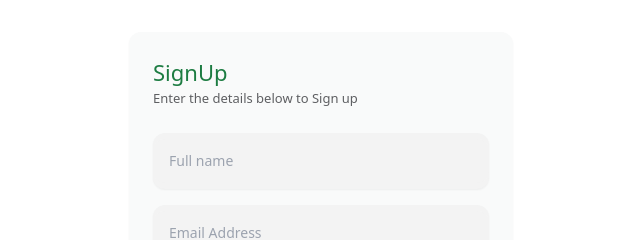
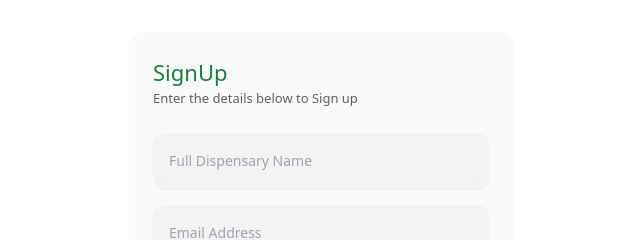
Before and after one commit to dignitestudios-dev/BuzzHub-SignUp, a React (Vite) app: page / in a window 1280 px wide. Shown: the top 240 px of the page, without its empty margins (319-959 px from the left). Built offline with nearby package versions, Linux system fonts and the light colour scheme.

Commit message:
placeholder name

```diff
--- a/src/pages/SignUp.jsx
+++ b/src/pages/SignUp.jsx
@@ -152,7 +152,7 @@ const SignUp = () => {
             <div className="w-full h-auto flex flex-col justify-start items-start my-4">
               <InputField
                 text={"Full Name"}
-                placeholder={"Full name"}
+                placeholder={"Full Dispensary Name"}
                 register={register("fullName", {
                   required: "Please enter your name.",
                   pattern: {
```
